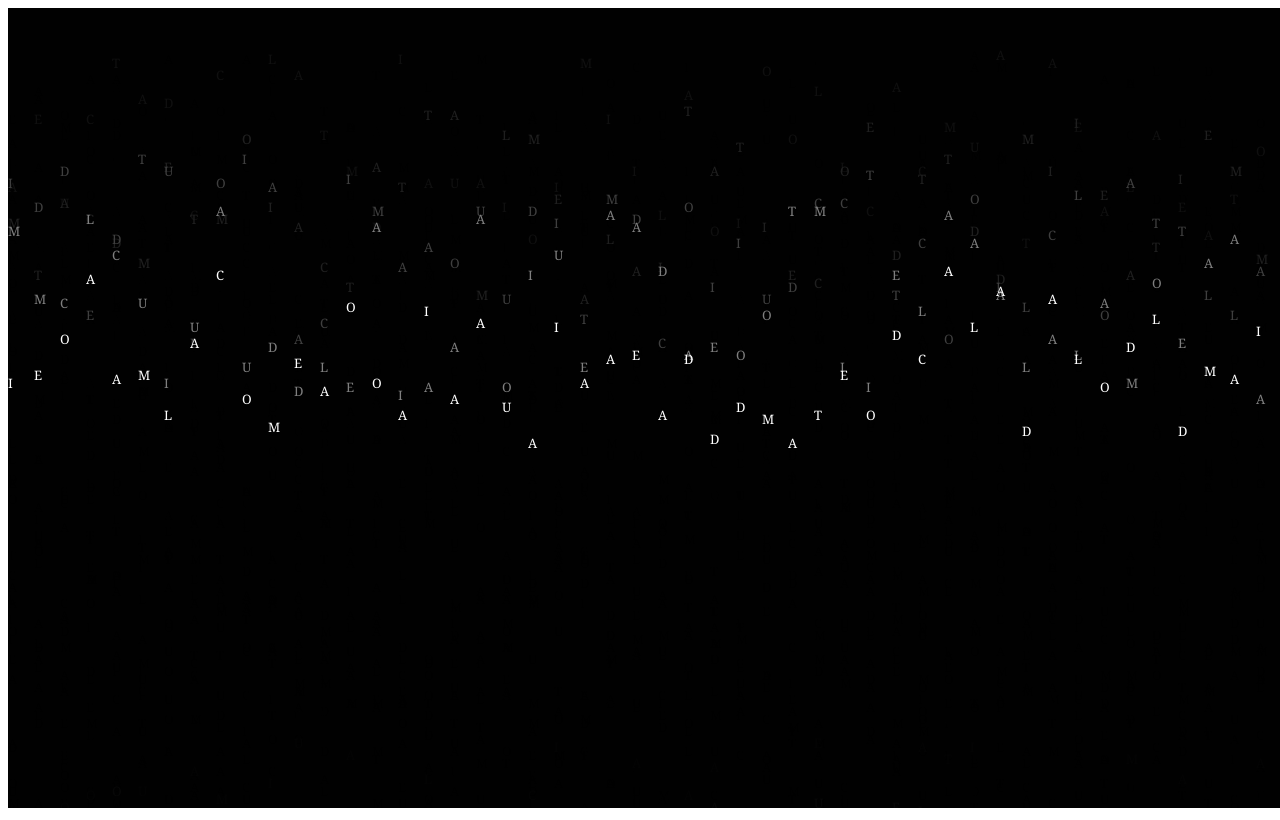
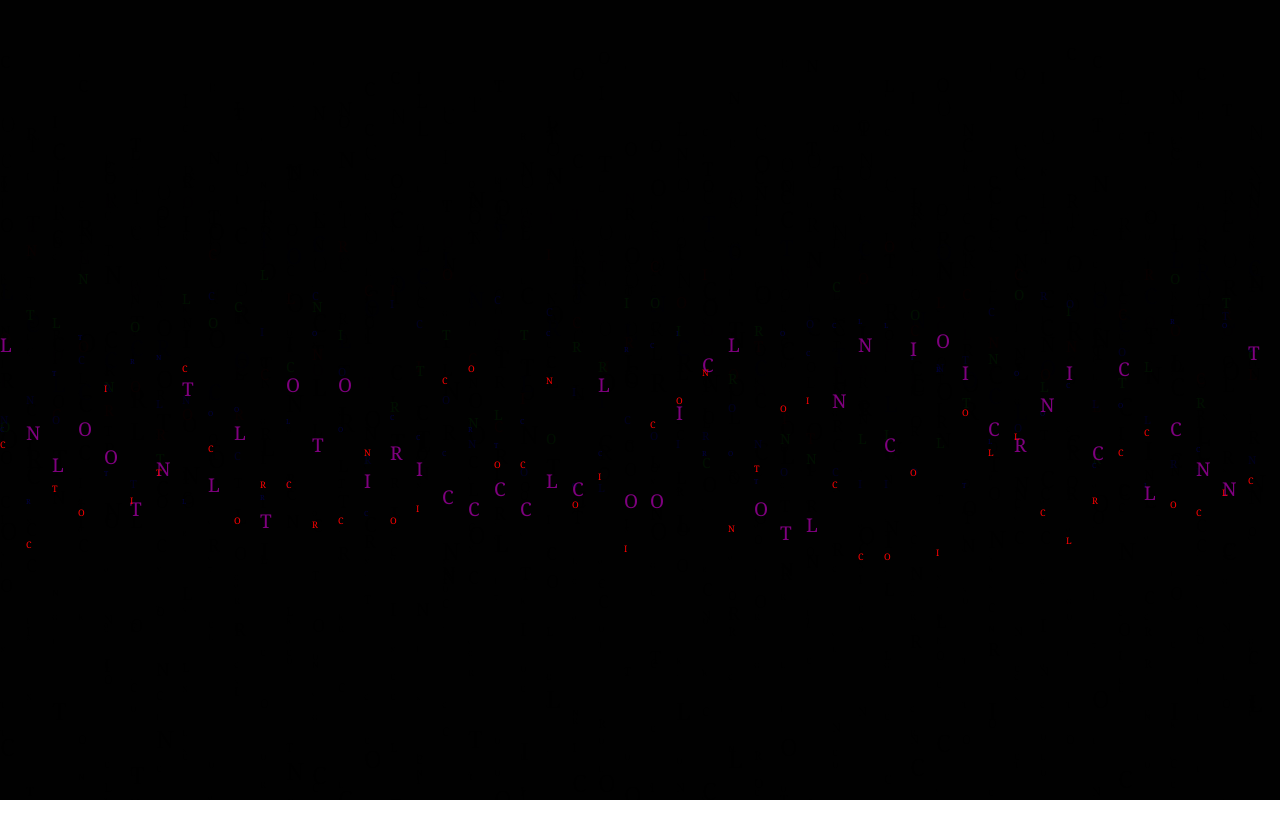
Before and after one commit to nocivescience/matrix_effect_v3, a plain HTML site: page index.html in a window 1280 px wide. Drawn offline with Linux system fonts and the light colour scheme.

Commit message:
mejoro bastante

```diff
--- a/index.html
+++ b/index.html
@@ -9,6 +9,6 @@
 </head>
 <body>
     <canvas id="matrix" class="matrix"></canvas>
+    <script src="./script.js"></script>
 </body>
-<script src="./script.js"></script>
 </html>
--- a/script.js
+++ b/script.js
@@ -3,35 +3,32 @@ const ctx=matrixEl.getContext('2d');
 matrixEl.width=window.innerWidth;
 matrixEl.height=window.innerHeight;
 const widthScreen=26;
-const heightScreen=12;
+const heightScreen=2;
 columns=Math.floor(matrixEl.width/widthScreen);
 rows=Math.floor(matrixEl.height/heightScreen);
-const latin='TEAMOCLAUDIA';
+const latin='CICLOTRON';
 const rainDrop=[];
 const windDrops=[];
 for( let x=0;x<columns;x++){
     rainDrop[x]=1;
 }
-for( let y=0;y<columns;y++){
+const colors=['#0f0','#0ff','#f0f','#ff0','#f00','#00f'];
+for( let y=0;y<rows;y++){
     windDrops[y]=1
 }
 function draw(){
     ctx.fillStyle='rgba(0,0,0,0.5)';
     ctx.fillRect(0,0,matrixEl.width,matrixEl.height)
-    ctx.fillStyle='white';
-    ctx.font=`${13}px Georgia`;
+    ctx.fillStyle=colors[Math.floor(Math.random()*colors.length)];
+    ctx.font=`${Math.round(30*Math.random())}px Georgia`;
     for(let i=0;i<rainDrop.length;i++){
         let random=Math.floor(Math.random()*rainDrop.length)
-        ctx.fillText(latin[Math.floor(Math.random()*latin.length)],i*widthScreen,widthScreen*rainDrop[i]*2+random*4);
-        rainDrop[i]++;
+        ctx.fillText(latin[Math.floor(Math.random()*latin.length)],i*widthScreen,heightScreen*rainDrop[i]*30+random*4);
+        rainDrop[i]+=.4;
         if(rainDrop[i]*widthScreen*2>matrixEl.height){
             rainDrop[i]=1;
             random=undefined;
         }
     }
 }
-function horizontal(){
-    ctx.fillStyle='rgba(0,0,0,.05)';
-
-}
-setInterval(()=>{draw()},100)
+setInterval(draw,100)
--- /dev/null
+++ b/style.sass
@@ -0,0 +1,18 @@
+*
+    margin: 0
+    padding: 0
+    box-sizing: border-box
+html
+    margin: 0
+    padding: 0
+    overflow: hidden
+body
+    display: flex
+    flex-direction: column
+    justify-content: center
+    align-items: center
+    .matrix
+        width: 100vw
+        height: 100vh
+        margin: 0
+        padding: 0
```
Also changed, not shown: style.css, 1 other file.
